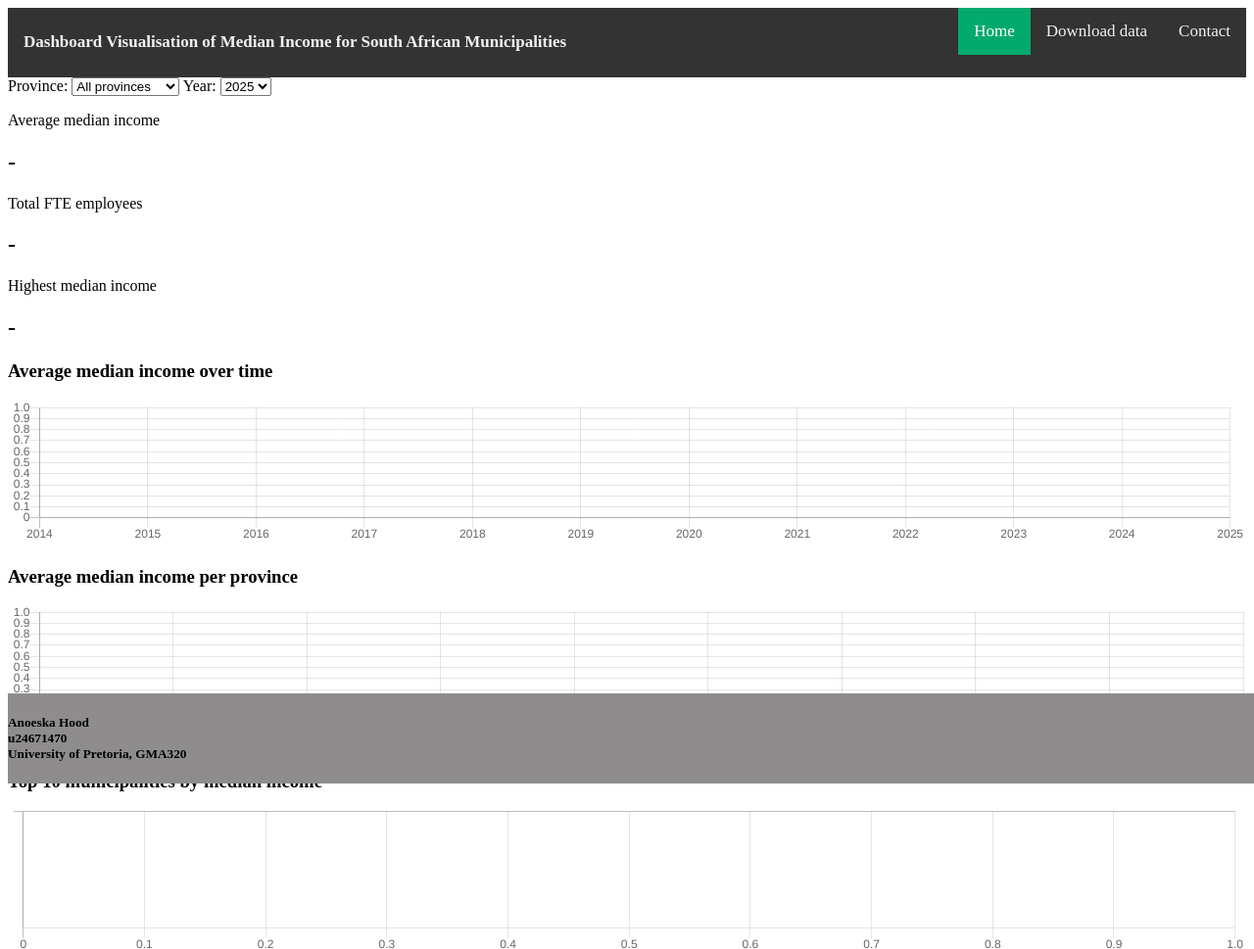
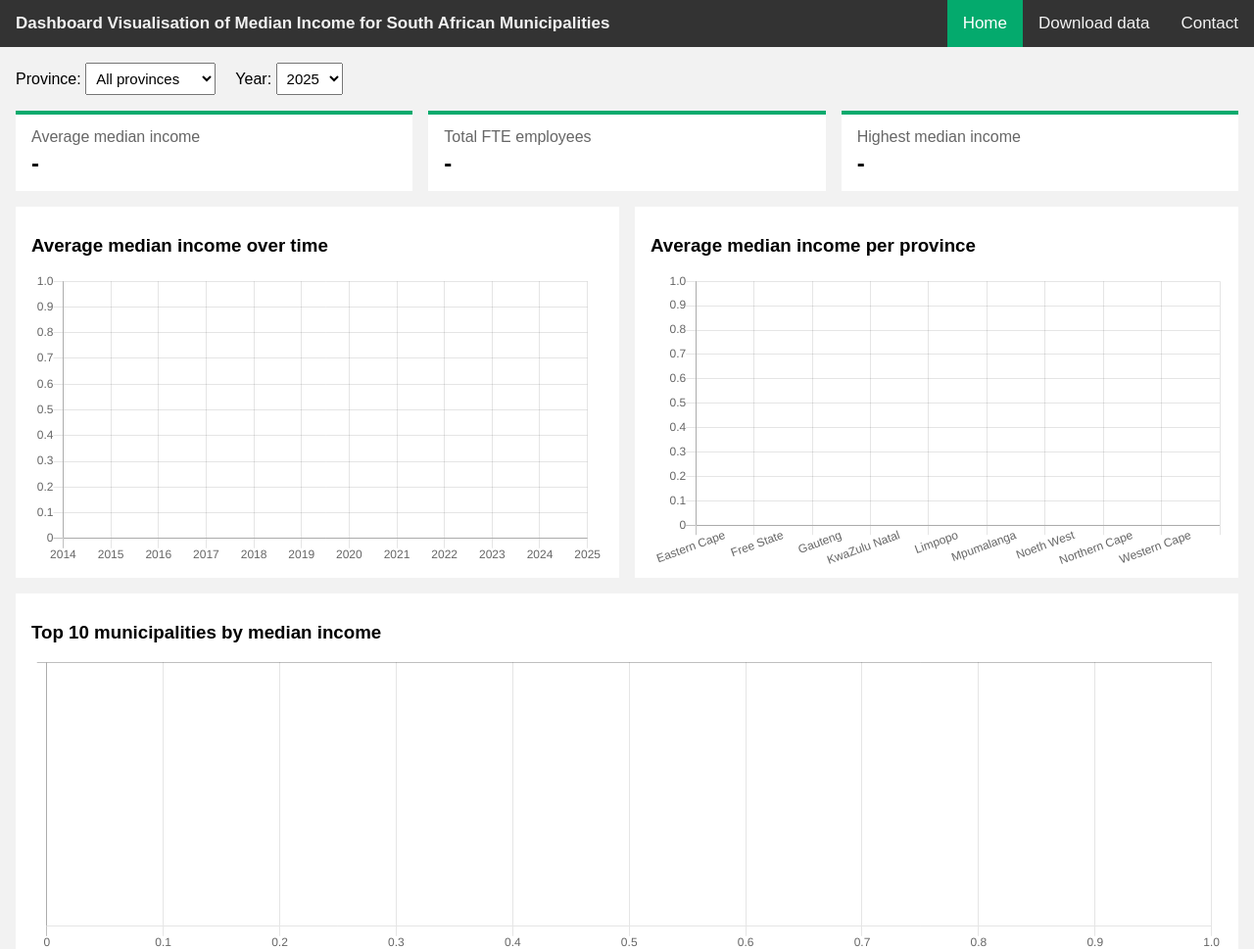
Before and after one commit to a-hood05/GMT320-Assignment2, a plain HTML site: page index.html in a window 1280 px wide. Shown: the top 969 px of the page at 98% size. Drawn offline with nearby package versions, Linux system fonts and the light colour scheme.

Commit message:
Updated style of dashboard

```diff
--- a/style.css
+++ b/style.css
@@ -1,4 +1,11 @@
+body {
+  margin: 0;
+  font-family: Arial, Helvetica, sans-serif;
+  background-color: #f2f2f2;
+}
+
 /* Add a black background color to the top navigation */
+/* code was obtained from ww3 school */
 .topnav {
   background-color: #333;
   overflow: hidden;
@@ -6,6 +13,7 @@
 
 .topnav h1 {
   float: left;
+  margin: 0;
   color: #f2f2f2;
   padding: 14px 16px;
   font-size: 17px;
@@ -49,6 +57,82 @@
   }
 }
 
+
+
+/* Bottom contact
+/* Place the navbar at the bottom of the page, and make it stick */
+.bottom {
+  background-color: #8e8c8c;
+  color: white;
+  overflow: hidden;
+  margin-top: 24px;
+  padding: 8px 16px;
+}
+
+
+/* Main content area */
+.main {
+  padding: 16px;
+}
+
+/* Filters */
+.filters {
+  margin-bottom: 16px;
+}
+
+.filters select {
+  padding: 6px;
+  margin-right: 16px;
+  font-size: 15px;
+}
+
+/* Summary cards - CSS grid from https://www.w3schools.com/css/css_grid.asp */
+.cards {
+  display: grid;
+  grid-template-columns: 1fr 1fr 1fr;
+  gap: 16px;
+  margin-bottom: 16px;
+}
+
+.card {
+  background-color: white;
+  border-top: 4px solid #04AA6D;
+  padding: 10px 16px;
+  min-width: 0;
+}
+
+.card p {
+  margin: 4px 0;
+  color: #666;
+}
+
+.card h2 {
+  margin: 4px 0;
+}
+
+/* Charts */
+.charts {
+  display: grid;
+  grid-template-columns: 1fr 1fr;
+  gap: 16px;
+}
+
+.chart-box {
+  background-color: white;
+  padding: 10px 16px;
+  min-width: 0;
+}
+
+/* the top 10 chart goes across both columns */
+.chart-box.wide {
+  grid-column: 1 / 3;
+}
+
+.chart-holder {
+  position: relative;
+  height: 300px;
+}
+
 /* The "responsive" class is added to the topnav with JavaScript when the user clicks on the icon. This class makes the topnav look good on small screens (display the links vertically instead of horizontally) */
 @media screen and (max-width: 600px) {
   .topnav.responsive {position: relative;}
@@ -62,14 +146,24 @@
     display: block;
     text-align: left;
   }
+
+  /* put everything in one column */
+  .cards {
+    grid-template-columns: 1fr;
+  }
+  .charts {
+    grid-template-columns: 1fr;
+  }
+  .chart-box.wide {
+    grid-column: auto;
+  }
+  .filters select {
+    width: 100%;
+    margin-bottom: 10px;
+  }
+
+  /* make the charts a bit shorter on a phone */
+  .chart-holder {
+    height: 250px;
+  }
 }
-
-/* Bottom contact
-/* Place the navbar at the bottom of the page, and make it stick */
-.bottom {
-  background-color: #8e8c8c;
-  overflow: hidden;
-  position: fixed;
-  bottom: 0;
-  width: 100%;
-}
```
